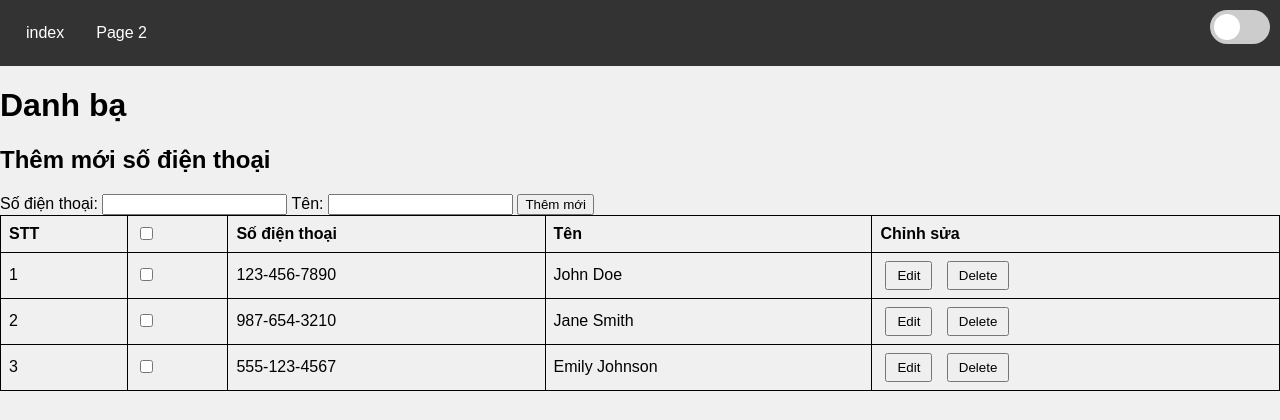
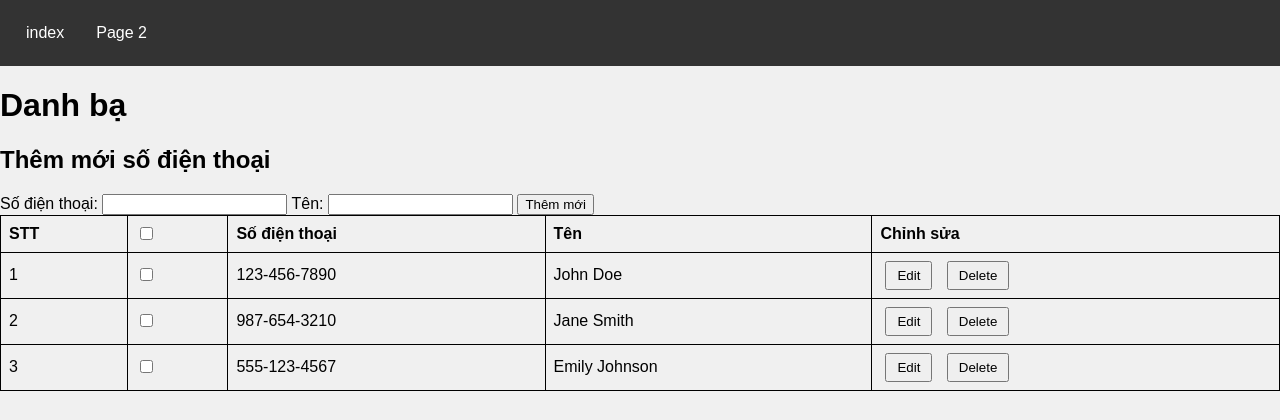
Before and after one commit to whynotnghiavu/nghia-contact-manager, a Flask app: page / in a window 1280 px wide. Shown: the top 420 px of the page. Run offline with Flask 3, Linux system fonts and the light colour scheme.

Commit message:
update styles.css, add.html and contents/templates/index.html

```diff
--- a/contents/static/styles.css
+++ b/contents/static/styles.css
@@ -3,8 +3,6 @@ body {
   margin: 0;
   padding: 0;
   background-color: #f0f0f0;
-  color: #000;
-  transition: background-color 0.3s, color 0.3s;
 }
 
 nav {
@@ -18,91 +16,26 @@ nav ul {
   margin: 0;
   padding: 0;
   overflow: hidden;
-  display: flex;
-  justify-content: space-between;
 }
 
 nav ul li {
-  display: inline;
+  float: left;
 }
 
 nav ul li a {
-  display: inline-block;
+  display: block;
   color: white;
   text-align: center;
   padding: 14px 16px;
   text-decoration: none;
-  background: none;
 }
 
 nav ul li a:hover {
   background-color: #111;
 }
 
-.right {
-  margin-left: auto;
-}
-
-.switch {
-  position: relative;
-  display: inline-block;
-  width: 60px;
-  height: 34px;
-}
-
-.switch input {
-  opacity: 0;
-  width: 0;
-  height: 0;
-}
-
-.slider {
-  position: absolute;
-  cursor: pointer;
-  top: 0;
-  left: 0;
-  right: 0;
-  bottom: 0;
-  background-color: #ccc;
-  transition: 0.4s;
-  border-radius: 34px;
-}
-
-.slider:before {
-  position: absolute;
-  content: "";
-  height: 26px;
-  width: 26px;
-  left: 4px;
-  bottom: 4px;
-  background-color: white;
-  transition: 0.4s;
-  border-radius: 50%;
-}
-
-input:checked + .slider {
-  background-color: #2196f3;
-}
-
-input:checked + .slider:before {
-  transform: translateX(26px);
-}
-
 .content {
   padding: 20px;
-}
-
-body.dark-mode {
-  background-color: #121212;
-  color: #fff;
-}
-
-body.dark-mode nav {
-  background-color: #222;
-}
-
-body.dark-mode nav ul li a {
-  color: #ddd;
 }
 
 table {
--- a/contents/templates/add.html
+++ b/contents/templates/add.html
@@ -14,12 +14,6 @@
       <ul>
         <li><a href="{{ url_for('index') }}">index</a></li>
         <li><a href="{{ url_for('add') }}">Page 2</a></li>
-        <li class="right">
-          <label class="switch">
-            <input type="checkbox" id="toggle-dark-mode" />
-            <span class="slider"></span>
-          </label>
-        </li>
       </ul>
     </nav>
 
--- a/contents/templates/index.html
+++ b/contents/templates/index.html
@@ -14,12 +14,6 @@
       <ul>
         <li><a href="{{ url_for('index') }}">index</a></li>
         <li><a href="{{ url_for('add') }}">Page 2</a></li>
-        <li class="right">
-          <label class="switch">
-            <input type="checkbox" id="toggle-dark-mode" />
-            <span class="slider"></span>
-          </label>
-        </li>
       </ul>
     </nav>
 
```
